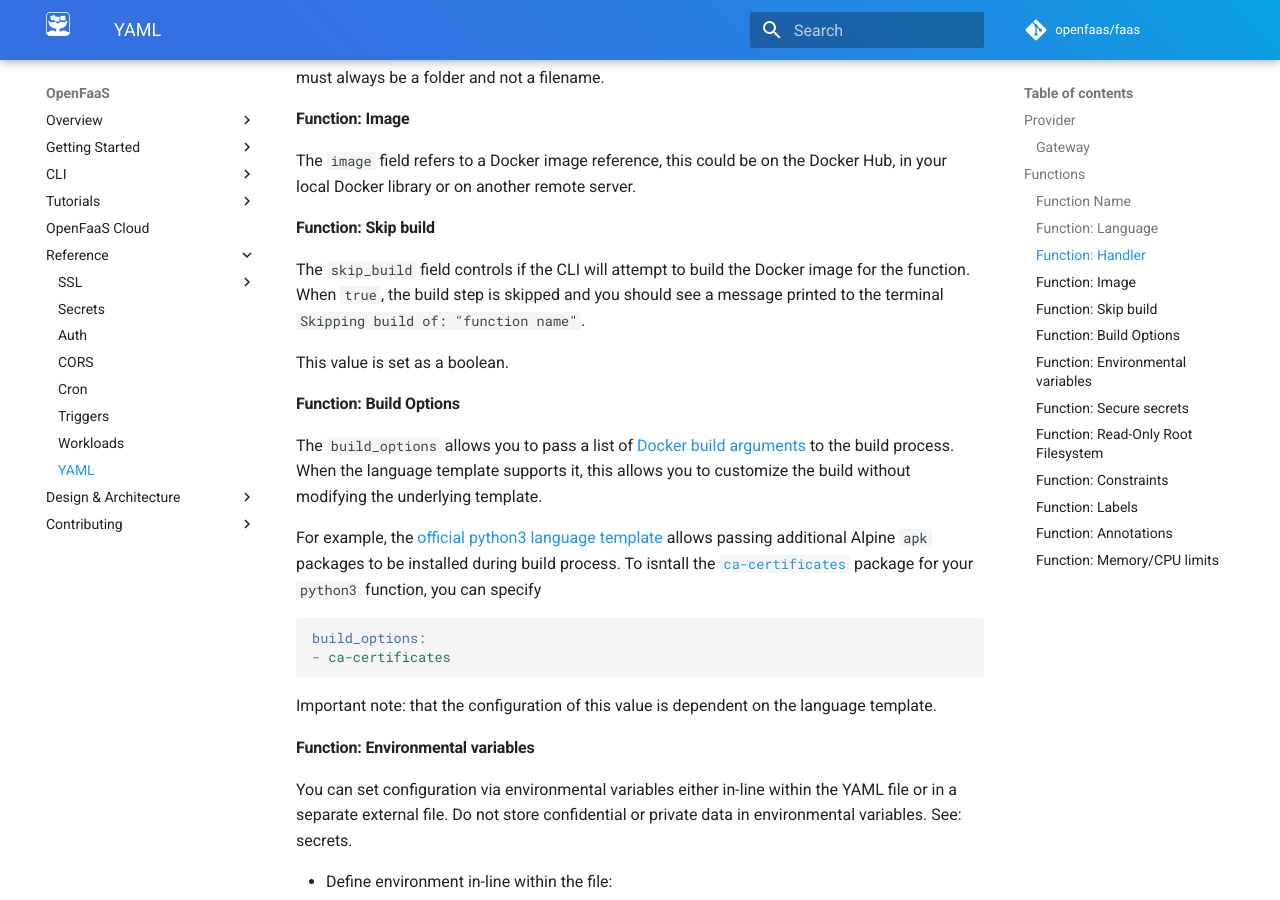
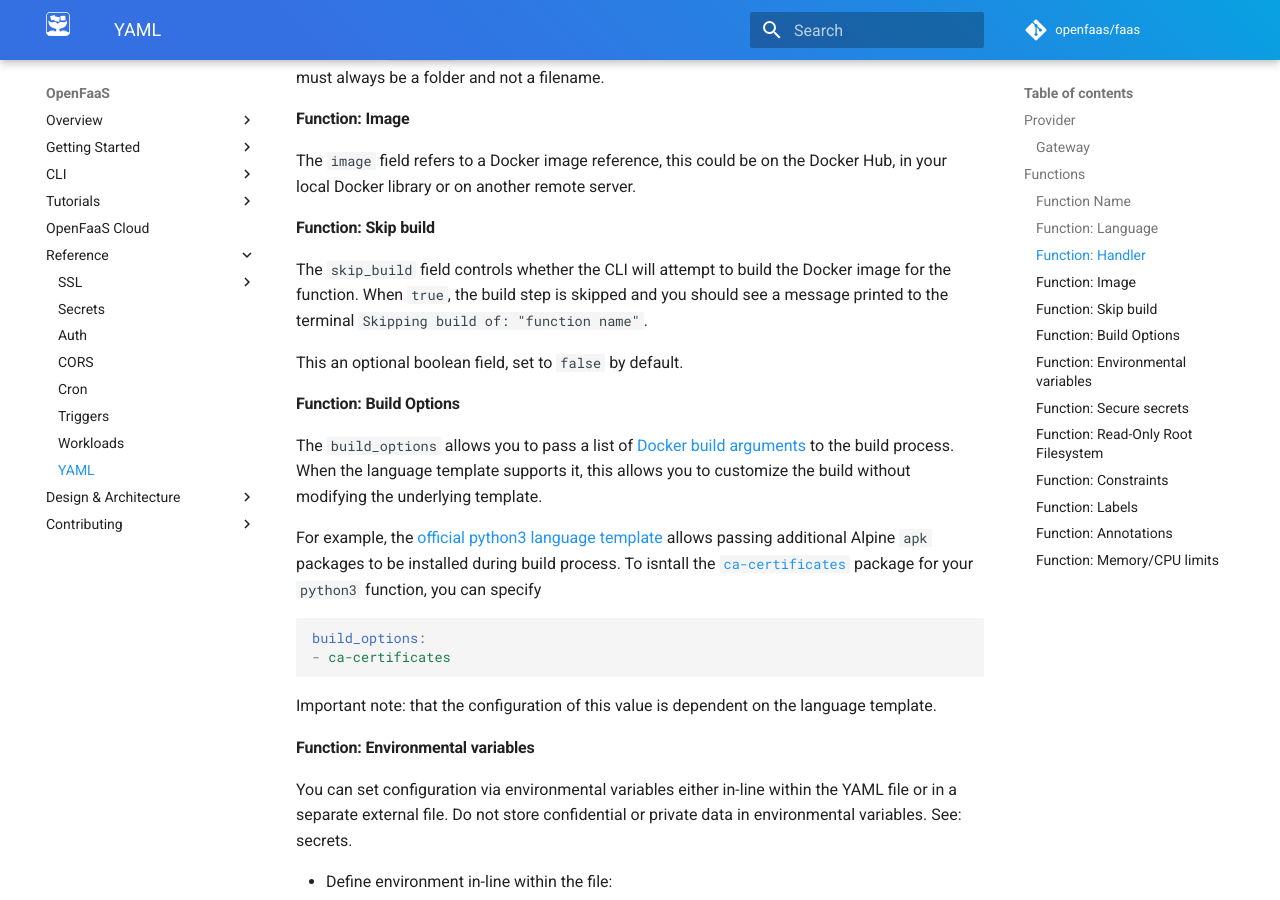
Before and after one commit to openfaas/docs, an MkDocs documentation site: the page built from docs/reference/yaml.md, in a window 1280 px wide and 900 px high, scrolled down 1279 px. Built offline with MkDocs 1.6.1 and Material for MkDocs 9.7.7, drawn with Linux system fonts in a browser that asks for light colours; comment, search, counter and statistics services are not loaded.

Commit message:
Improve wording in the skip_build documentation
Signed-off-by: Lucas Roesler <roesler.lucas@gmail.com>

```diff
--- a/docs/reference/yaml.md
+++ b/docs/reference/yaml.md
@@ -59,9 +59,9 @@ The `image` field refers to a Docker image reference, this could be on the Docke
 
 #### Function: Skip build
 
-The `skip_build` field controls if the CLI will attempt to build the Docker image for the function.  When `true`, the build step is skipped and you should see a message printed to the terminal `Skipping build of: "function name"`.
+The `skip_build` field controls whether the CLI will attempt to build the Docker image for the function.  When `true`, the build step is skipped and you should see a message printed to the terminal `Skipping build of: "function name"`.
 
-This value is set as a boolean.
+This an optional boolean field, set to `false` by default.
 
 #### Function: Build Options
 
```
